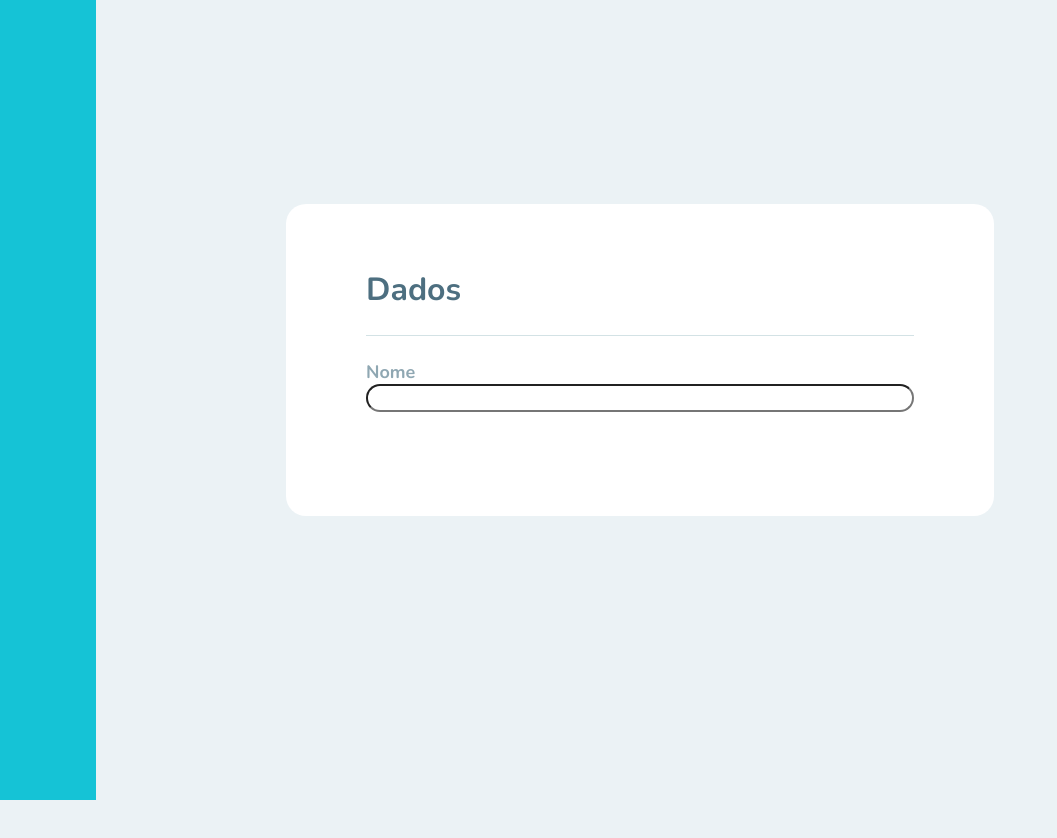
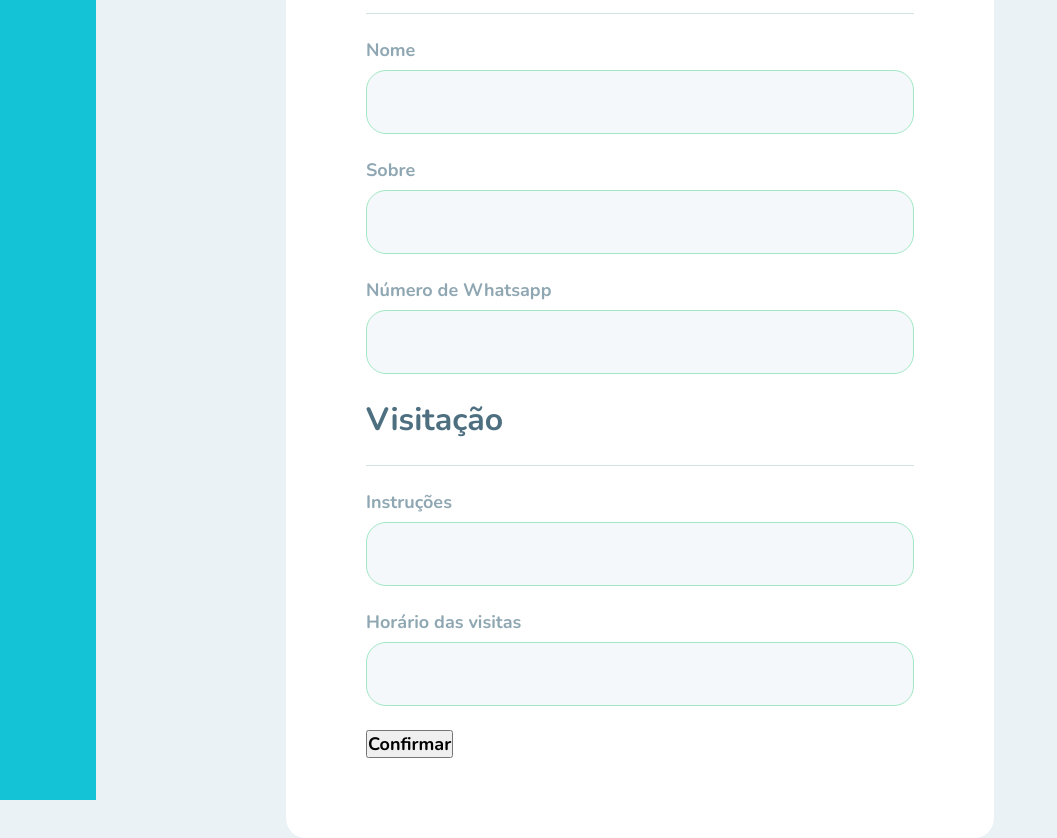
Before and after one commit to vitorsemidio-dev/happy-nlw3, a React (Create React App) app in the folder web/: page /create-orphanage in a window 1280 px wide. Shown: the whole page, without its empty margins (0-1057 px from the left). Before the commit the page ends 800 px from the top, so only its background shows below. Built offline with nearby package versions, Linux system fonts and the light colour scheme; the HTML template or start-up script is replaced by a standard one.

Commit message:
Ajustes estilo input

```diff
--- a/web/src/components/Input/style.ts
+++ b/web/src/components/Input/style.ts
@@ -1,14 +1,24 @@
 import styled from "styled-components";
 
 export const Container = styled.div`
-  color: #8fa7b2;
   margin: 24px 0;
+
   label {
+    color: #8fa7b2;
     display: block;
+    margin-bottom: 8px;
   }
 
   input {
     width: 100%;
+
     border-radius: 20px;
+    height: 64px;
+    padding: 0 24px;
+    outline: none;
+
+    color: #5c8599;
+    border: 1px solid #a1e9c5;
+    background-color: #f5f8fa;
   }
 `;
--- a/web/src/pages/CreateOrphanage/index.tsx
+++ b/web/src/pages/CreateOrphanage/index.tsx
@@ -1,4 +1,6 @@
-import React, { useState } from 'react';
+import React, { useCallback, useState } from 'react';
+import { Map, TileLayer, Marker } from 'react-leaflet';
+import { LeafletMouseEvent } from 'leaflet';
 
 import Input from '../../components/Input';
 
@@ -6,6 +8,20 @@ import { Container, Main, Sidebar, Form } from './style';
 
 const CreateOrphanage: React.FC = () => {
   const [name, setName] = useState('');
+  const [about, setAbout] = useState('');
+  const [whatsapp, setWhatsapp] = useState('');
+  const [selectedPosition, setSelectedPosition] = useState<[number, number]>([0, 0]);
+  const [initialPosition, setInitialPosition] = useState<[number, number]>([0, 0]);
+
+  const [instructions, setInstructions] = useState('');
+  const [opening_hours, setOpeningHours] = useState('');
+  const [open_on_weekend, setOpenOnWeekend] = useState(false);
+
+  const handleMapClick = useCallback((event: LeafletMouseEvent) => {
+    const { lat, lng } = event.latlng;
+    setSelectedPosition([lat, lng]);
+  }, [setSelectedPosition]);
+
   return (
     <Container>
       <Sidebar />
@@ -13,6 +29,15 @@ const CreateOrphanage: React.FC = () => {
         <Form>
           <fieldset>
             <legend>Dados</legend>
+
+            {/* <Map center={initialPosition} zoom={15} onClick={handleMapClick}>
+              <TileLayer
+                attribution='&amp;copy <a href="http://osm.org/copyright">OpenStreetMap</a> contributors'
+                url="https://{s}.tile.openstreetmap.org/{z}/{x}/{y}.png"
+              />
+
+              <Marker position={selectedPosition} />
+            </Map> */}
 
             <Input
               name="name"
@@ -23,7 +48,56 @@ const CreateOrphanage: React.FC = () => {
               }}
             />
 
+            <Input
+              name="about"
+              label="Sobre"
+              value={about}
+              onChange={(e) => {
+                setAbout(e.target.value);
+              }}
+            />
+
+            <Input
+              name="whatsapp"
+              label="Número de Whatsapp"
+              value={whatsapp}
+              onChange={(e) => {
+                setWhatsapp(e.target.value);
+              }}
+            />
+
+            {/* TODO: Fotos */}
+
           </fieldset>
+
+          <fieldset>
+            <legend>Visitação</legend>
+
+            <Input
+              name="instructions"
+              label="Instruções"
+              value={instructions}
+              onChange={(e) => {
+                setInstructions(e.target.value);
+              }}
+            />
+
+            <Input
+              name="opening_hours"
+              label="Horário das visitas"
+              value={opening_hours}
+              onChange={(e) => {
+                setOpeningHours(e.target.value);
+              }}
+            />
+
+            {/* TODO: Atende Fim de Semana */}
+
+          </fieldset>
+
+          <button>
+            Confirmar
+          </button>
         </Form>
       </Main>
     </Container>
```
